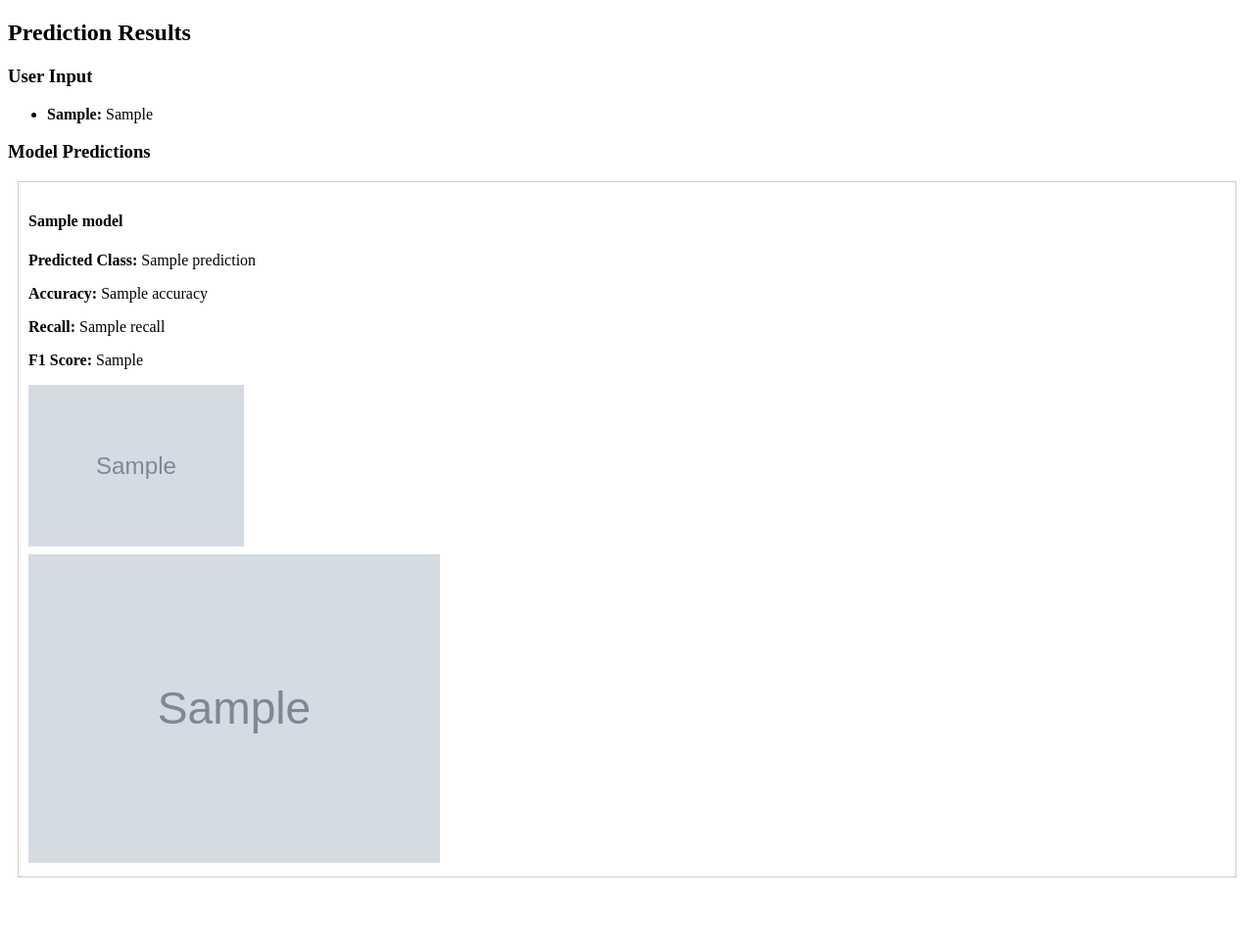
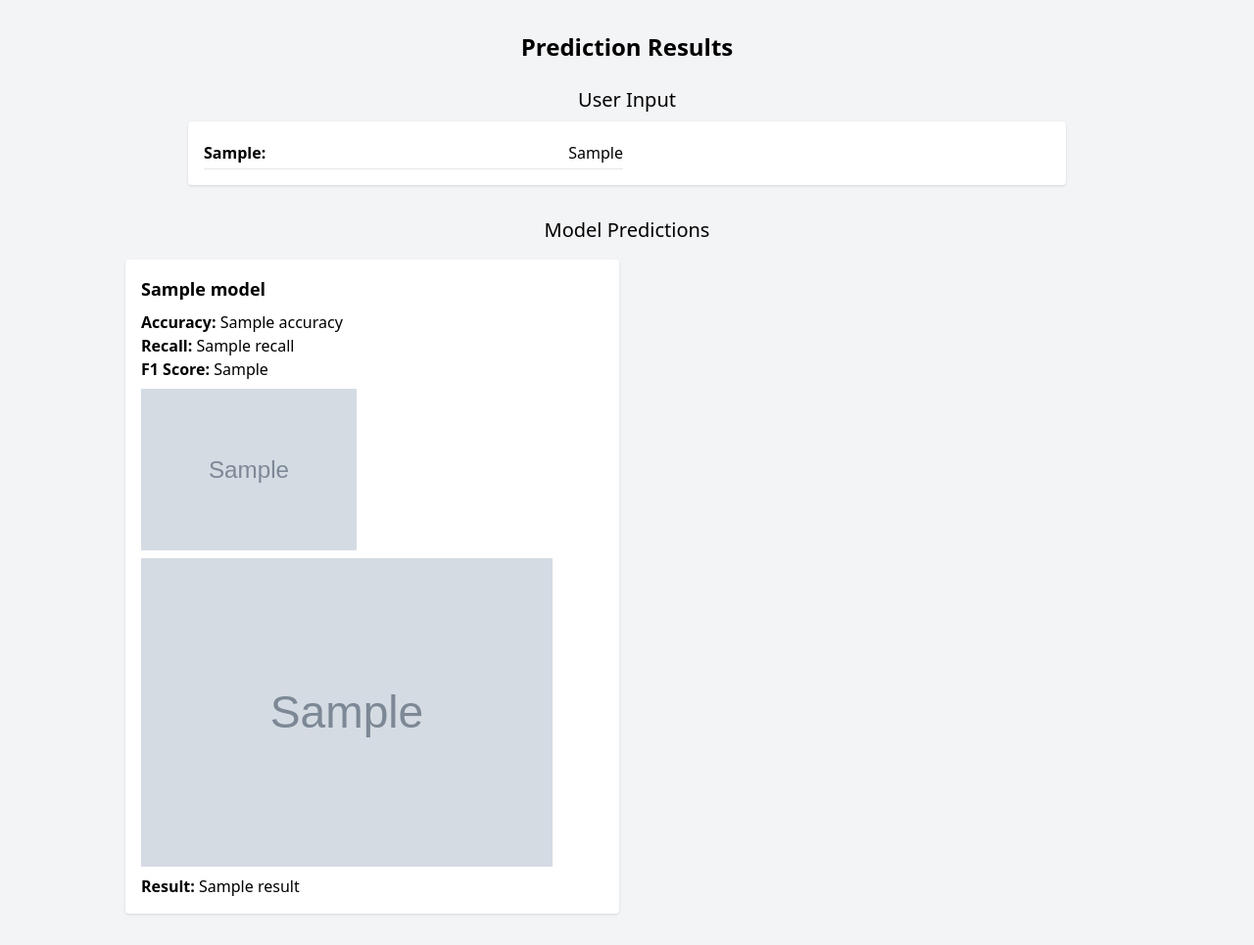
Before and after one commit to Roshan-Kaveri/HealthAI, a Flask app: template templates/result.html in a window 1280 px wide. Shown: the whole page at 98% size. Before the commit the page ends 896 px from the top, so only its background shows below. Run offline with Flask 3, Linux system fonts and the light colour scheme; the template is opened without the code that fills it: most values are stand-ins (such as "Sample title", 1, 10 or a date in 2020); grey boxes marked "Sample" are stand-in pictures; parts of the project's set-up code (start-up, migrations or seed data) failed here and were passed over; some libraries are stand-ins or nearby versions.

Commit message:
Show textual result after SHAP

```diff
--- a/app.py
+++ b/app.py
@@ -113,6 +113,8 @@ def predict_disease():
         plt.savefig(shap_file, bbox_inches="tight")
         plt.close()
 
+        result = "Normal" if y_pred == 0 else "Abnormal"
+
         results[name] = {
             "prediction": y_pred,
             "accuracy":   acc,
@@ -120,6 +122,7 @@ def predict_disease():
             "f1":         f1,
             "cm_image":   os.path.basename(cm_file),
             "shap_image": os.path.basename(shap_file),
+            "result":     result,
         }
 
     return render_template("result.html",
--- a/templates/result.html
+++ b/templates/result.html
@@ -1,33 +1,36 @@
 <!DOCTYPE html>
 <html>
-<head><title>Prediction Results</title></head>
-<body>
-<h2>Prediction Results</h2>
+<head>
+    <title>Prediction Results</title>
+    <script src="https://cdn.tailwindcss.com"></script>
+</head>
+<body class="bg-gray-100 py-8">
+<h2 class="text-center text-2xl font-semibold mb-6">Prediction Results</h2>
 
-<h3>User Input</h3>
-<ul>
+<h3 class="text-xl font-medium mb-2 text-center">User Input</h3>
+<div class="max-w-4xl mx-auto bg-white p-4 rounded shadow grid grid-cols-1 md:grid-cols-2 gap-2 mb-8">
   {% for k, v in user_input.items() %}
-    <li><b>{{ k }}:</b> {{ v }}</li>
+    <div class="flex justify-between border-b py-1">
+      <span class="font-semibold mr-2">{{ k }}:</span>
+      <span>{{ v }}</span>
+    </div>
   {% endfor %}
-</ul>
+</div>
 
-<h3>Model Predictions</h3>
+<h3 class="text-xl font-medium mb-4 text-center">Model Predictions</h3>
+<div class="max-w-5xl mx-auto grid grid-cols-1 md:grid-cols-2 gap-4">
 {% for model, result in prediction_results.items() %}
-  <div style="border:1px solid #ccc; padding:10px; margin:10px;">
-    <h4>{{ model }}</h4>
-    <p><b>Predicted Class:</b> {{ result.prediction }}</p>
+  <div class="bg-white p-4 rounded shadow">
+    <h4 class="text-lg font-bold mb-2">{{ model }}</h4>
     <p><b>Accuracy:</b> {{ result.accuracy }}</p>
     <p><b>Recall:</b>   {{ result.recall }}</p>
     <p><b>F1 Score:</b> {{ result.f1 }}</p>
 
-    <!-- Confusion-matrix image -->
-    <img src="{{ url_for('static', filename=result.cm_image) }}"
-         alt="Confusion matrix" width="220" style="display:block;margin-bottom:8px;">
-
-    <!-- SHAP waterfall -->
-    <img src="{{ url_for('static', filename=result.shap_image) }}"
-         alt="SHAP waterfall"  width="420">
+    <img class="mt-2" src="{{ url_for('static', filename=result.cm_image) }}" alt="Confusion matrix" width="220">
+    <img class="mt-2" src="{{ url_for('static', filename=result.shap_image) }}" alt="SHAP waterfall"  width="420">
+    <p class="mt-2"><b>Result:</b> {{ result.result }}</p>
   </div>
 {% endfor %}
+</div>
 </body>
 </html>
```
Also changed, not shown: templates/home.html (+12 -5 lines), templates/predict_form.html (+22 -13 lines).
